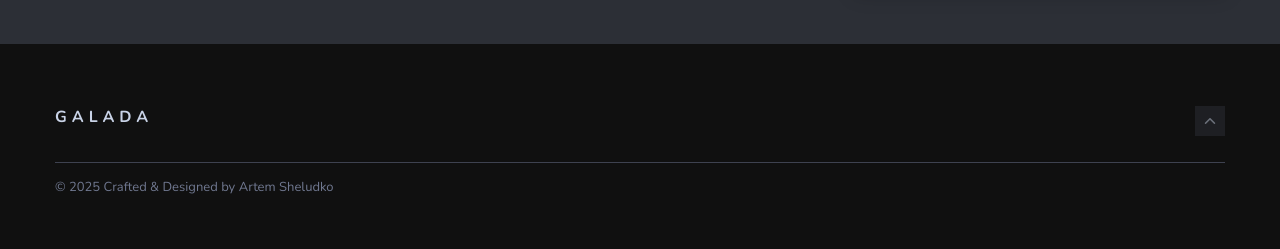
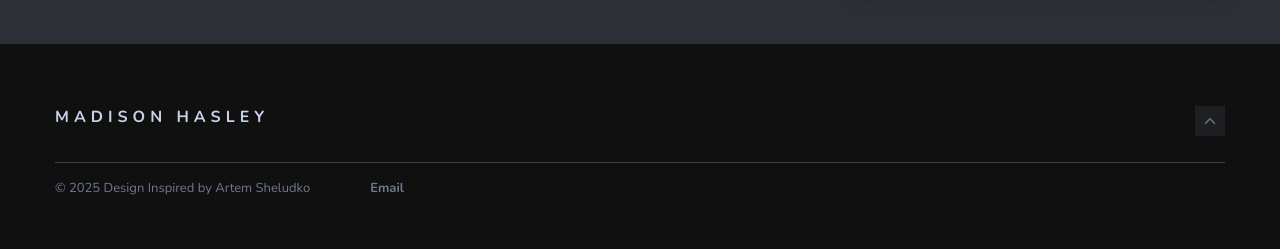
Before and after one commit to mhasley/mhasley.github.io, a Jekyll site: the page built from index.html, in a window 1280 px wide. Shown: the part 983-1232 px from the top of the page. Built offline with Jekyll 4.4.1, drawn with Linux system fonts in a browser that asks for light colours; nearby versions of some CDN libraries; comment, search, counter and statistics services are not loaded.

Commit message:
Update footer.html

```diff
--- a/_includes/footer.html
+++ b/_includes/footer.html
@@ -4,31 +4,27 @@
       <div class="col col-12">
         <div class="footer-top">
           <h2 class="logo-title">
-            <a href="{{site.baseurl}}/" class="logo-text">Galada</a>
+            <a href="{{site.baseurl}}/" class="logo-text">Madison Hasley</a>
           </h2>
           <div class="top"><i class="ion ion-ios-arrow-up"></i></div>
         </div>
         <div class="footer-bottom">
           <div class="copyright">
-            <p>&copy; {{site.time | date: '%Y'}} Crafted & Designed by <a href="https://github.com/artemsheludko">Artem Sheludko</a></p>
+            <p>&copy; {{site.time | date: '%Y'}} Design Inspired by <a href="https://github.com/artemsheludko">Artem Sheludko</a></p>
           </div>
           <div class="footer-social">
             <ul class="list-reset">
-              {% if site.facebook %}
-              <li><a href="{{ site.facebook }}">Facebook</a></li>
-              {% else %} {% endif %}
+              {% if site.linkedin %}
+              <li><a href="{{ site.linkedin }}">LinkedIn</a></li>
+              {% endif %}
 
-              {% if site.twitter %}
-              <li><a href="{{ site.twitter }}">Twitter</a></li>
-              {% else %} {% endif %}
+              {% if site.github %}
+              <li><a href="{{ site.github }}">GitHub</a></li>
+              {% endif %}
 
-              {% if site.instagram %}
-              <li><a href="{{ site.instagram }}">Instagram</a></li>
-              {% else %} {% endif %}
-
-              {% if site.pinterest %}
-              <li><a href="{{ site.pinterest }}">Pinterest</a></li>
-              {% else %} {% endif %}
+              {% if site.email %}
+              <li><a href="mailto:{{ site.email }}">Email</a></li>
+              {% endif %}
             </ul>
           </div>
         </div>
```
